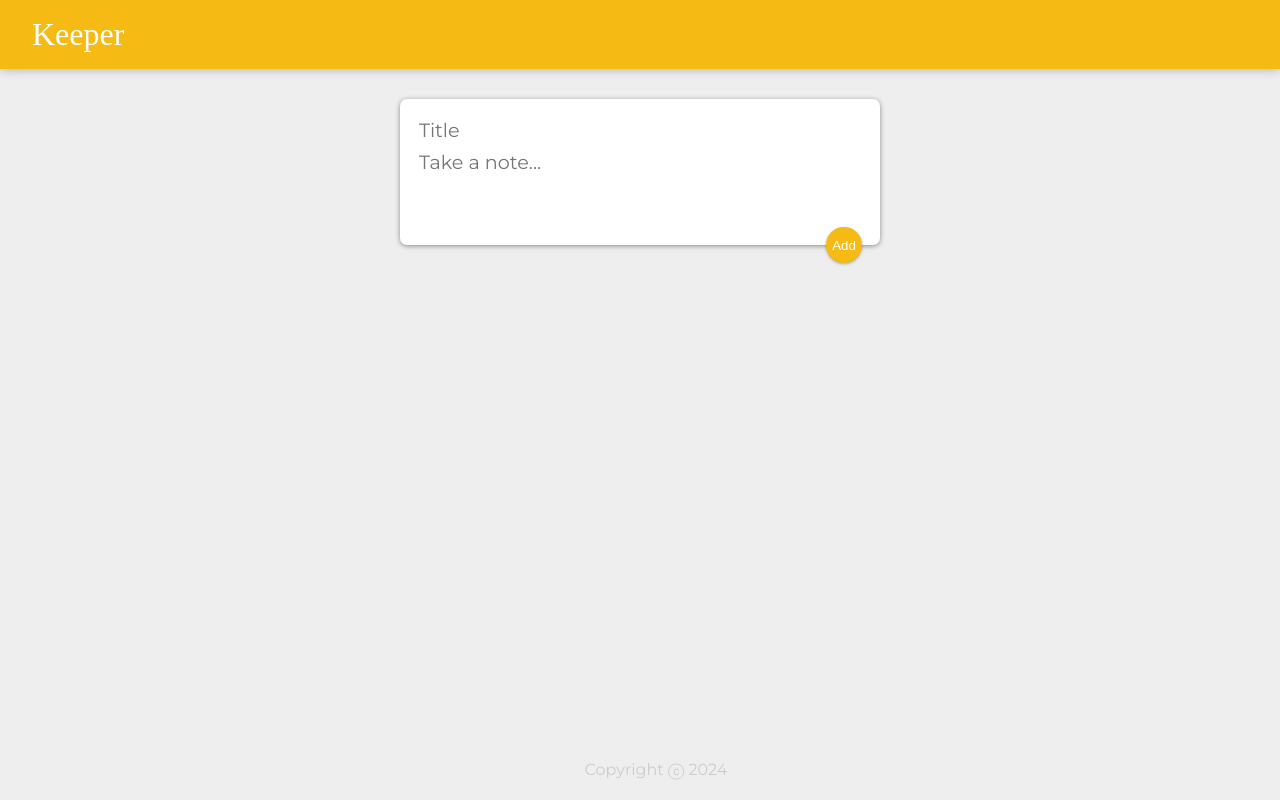
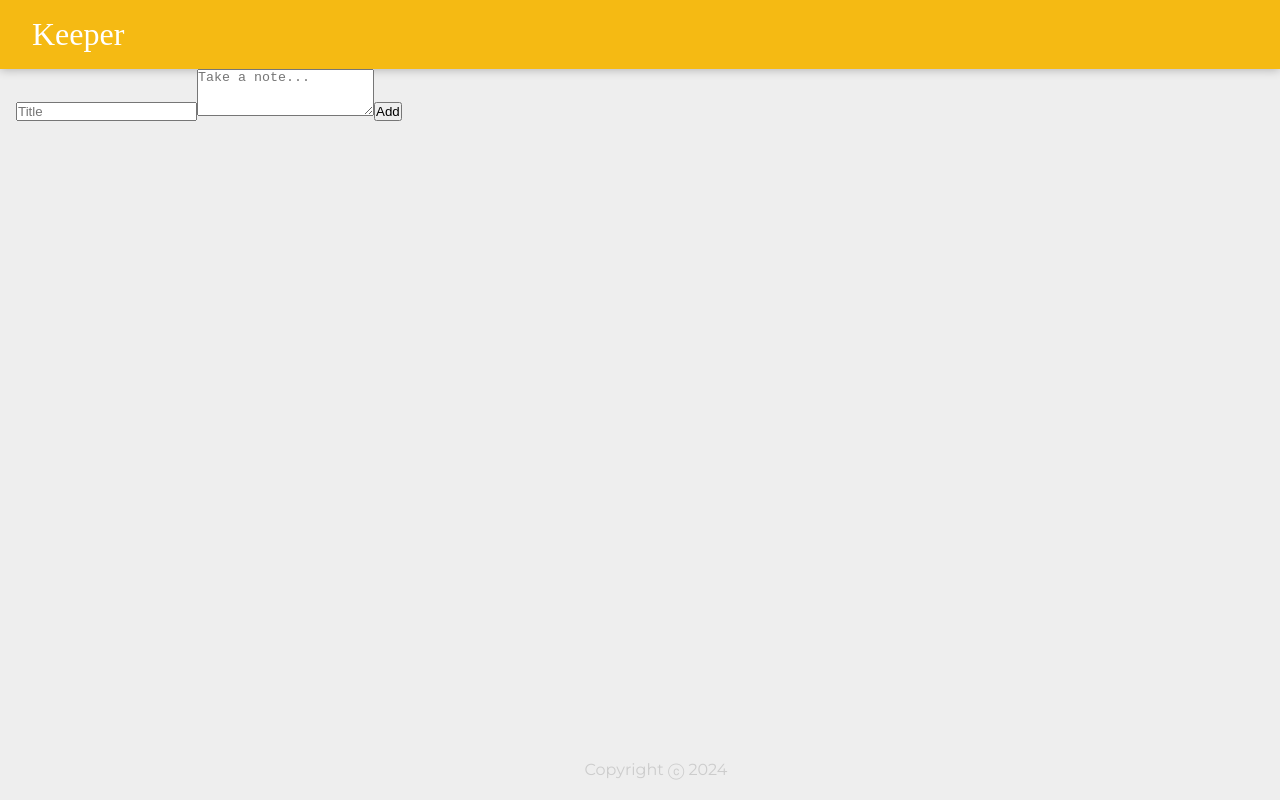
Before and after one commit to jakyd777/my-app, a React (Create React App) app: page / in a window 1280 px wide. Built offline with nearby package versions, Linux system fonts and the light colour scheme; a web font is replaced by a local one.

Commit message:
Add className to form

```diff
--- a/public/styles.css
+++ b/public/styles.css
@@ -70,7 +70,7 @@ footer p {
   outline: none;
 }
 
-form {
+form.create-note {
   position: relative;
   width: 480px;
   margin: 30px auto 20px auto;
@@ -79,8 +79,8 @@ form {
   border-radius: 7px;
   box-shadow: 0 1px 5px rgb(138, 137, 137);
 }
-form input,
-form textarea {
+form.create-note input,
+form.create-note textarea {
   width: 100%;
   border: none;
   padding: 4px;
@@ -89,7 +89,7 @@ form textarea {
   font-family: inherit;
   resize: none;
 }
-form button {
+form.create-note button {
   position: absolute;
   right: 18px;
   bottom: -18px;
```
